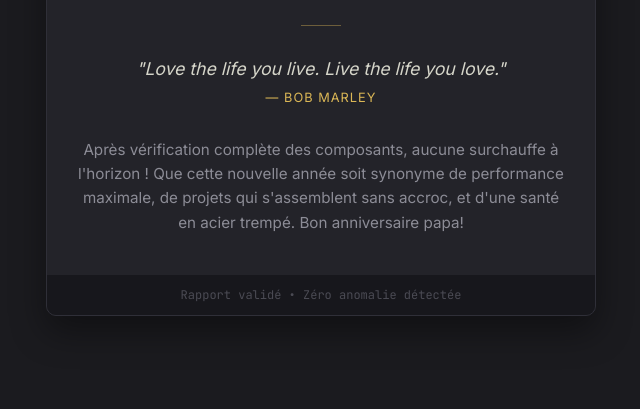
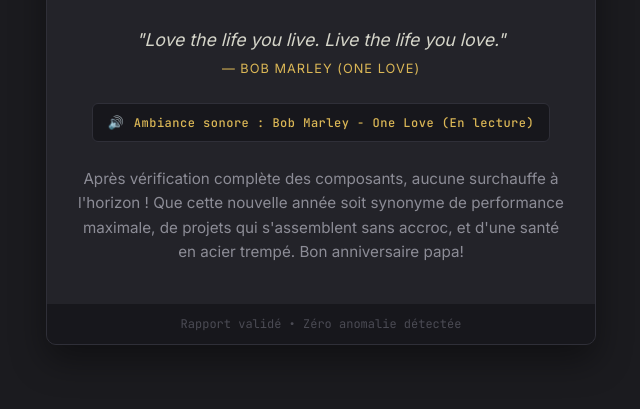
Before and after one commit to 20Frederic20/hf-birthday, a plain HTML site: page index.html in a window 1280 px wide. Shown: the part 391-800 px from the top of the page, without its empty margins (319-959 px from the left). Drawn offline with Linux system fonts and the light colour scheme.

Commit message:
add music of bob marley in it, try to autoplay

```diff
--- a/index.html
+++ b/index.html
@@ -40,8 +40,20 @@
             <!-- Citation Bob Marley -->
             <blockquote class="marley-quote">
                 "Love the life you live. Live the life you love."
-                <cite>— Bob Marley</cite>
+                <cite>— Bob Marley (One Love)</cite>
             </blockquote>
+
+            <!-- Élément Audio invisible configuré en Autoplay + Loop -->
+            <audio id="bgMusic" autoplay loop preload="auto">
+                <source src="bob-marley.mp3" type="audio/mpeg">
+                Votre navigateur ne supporte pas l'élément audio.
+            </audio>
+
+            <!-- Statut audio épuré et automatique -->
+            <div id="audioStatus" class="audio-status-bar">
+                <span class="status-icon">🔊</span>
+                <span id="statusText" class="status-text">Ambiance sonore : Chargement...</span>
+            </div>
 
             <!-- Message ciblé Maintenance -->
             <div class="personal-note">
@@ -55,5 +67,36 @@
         </div>
     </div>
 
+    <!-- Script d'Auto-Déclenchement -->
+    <script>
+        const audio = document.getElementById('bgMusic');
+        const statusText = document.getElementById('statusText');
+
+        function startAudio() {
+            audio.play().then(() => {
+                statusText.textContent = "Ambiance sonore : Bob Marley - One Love (En lecture)";
+                statusText.style.color = "var(--accent-yellow)";
+            }).catch(() => {
+                statusText.textContent = "Cliquez n'importe où sur la page pour activer le son 🎵";
+            });
+        }
+
+        window.addEventListener('load', startAudio);
+
+        const unlockAudio = () => {
+            if (audio.paused) {
+                audio.play().then(() => {
+                    statusText.textContent = "Ambiance sonore : Bob Marley - One Love (En lecture)";
+                    statusText.style.color = "var(--accent-yellow)";
+                });
+            }
+            document.removeEventListener('click', unlockAudio);
+            document.removeEventListener('touchstart', unlockAudio);
+        };
+
+        document.addEventListener('click', unlockAudio);
+        document.addEventListener('touchstart', unlockAudio);
+    </script>
+
 </body>
 </html>
--- a/style.css
+++ b/style.css
@@ -140,7 +140,7 @@
     font-size: 1.1rem;
     color: var(--text-main);
     line-height: 1.5;
-    margin-bottom: 30px;
+    margin-bottom: 25px;
 }
 
 .marley-quote cite {
@@ -151,6 +151,21 @@
     margin-top: 6px;
     text-transform: uppercase;
     letter-spacing: 1px;
+}
+
+/* Indicateur d'ambiance sonore style console */
+.audio-status-bar {
+    background-color: #17171c;
+    border: 1px solid #2f2f38;
+    border-radius: 6px;
+    padding: 10px 15px;
+    margin: 0 auto 25px auto;
+    display: inline-flex;
+    align-items: center;
+    gap: 10px;
+    font-family: 'JetBrains Mono', monospace;
+    font-size: 0.8rem;
+    color: var(--text-muted);
 }
 
 .personal-note {
```
Also changed, not shown: 1 other file.
